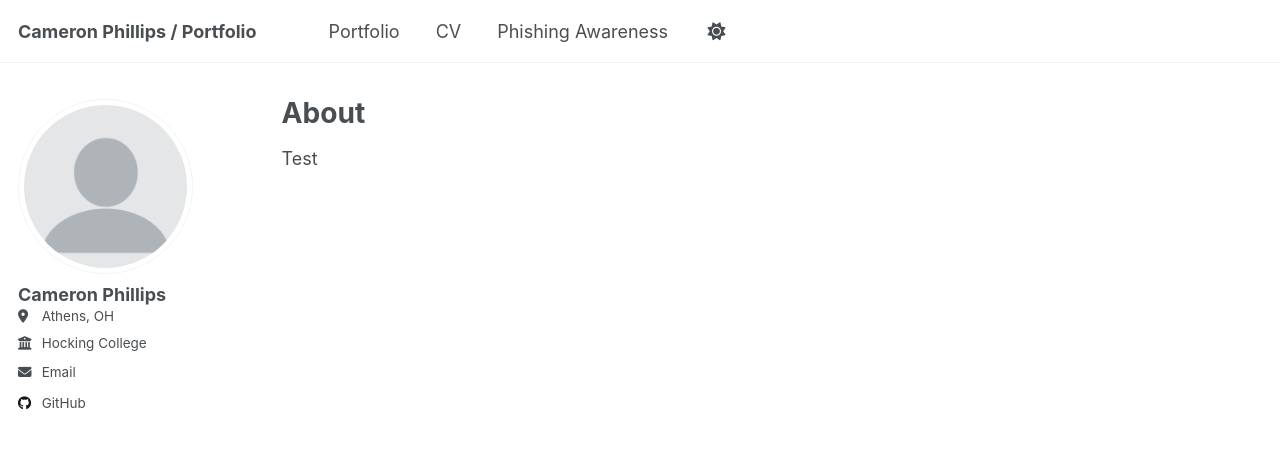
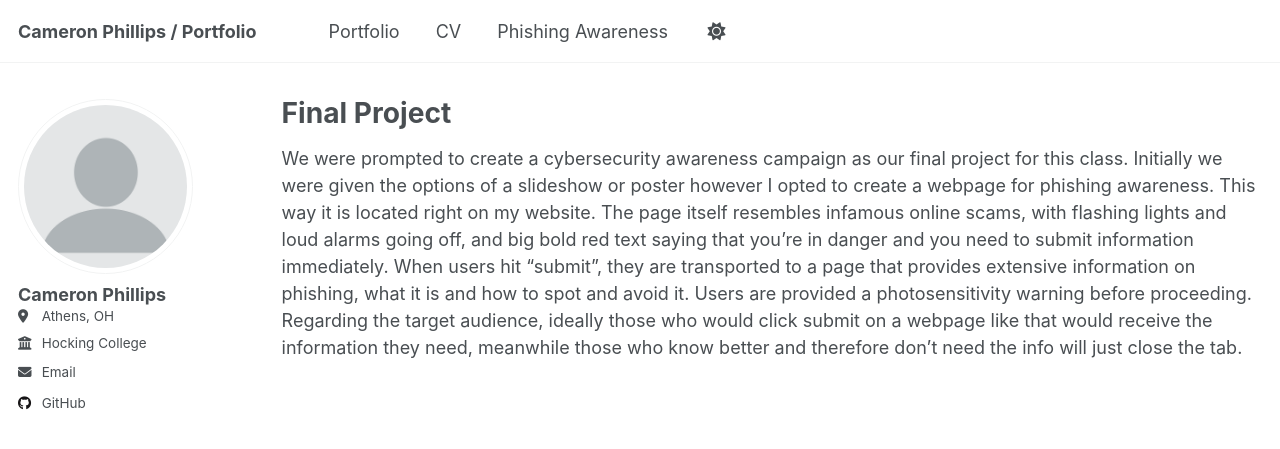
Before and after one commit to phillipsc2/portfolio-phillipsc2, a Jekyll site: the page built from _portfolio/CYBR-1100/FinalProject.md, in a window 1280 px wide. Shown: the top 449 px of the page. Built offline with Jekyll 4.4.1, drawn with Linux system fonts in a browser that asks for light colours.

Commit message:
Update FinalProject.md

```diff
--- a/_portfolio/CYBR-1100/FinalProject.md
+++ b/_portfolio/CYBR-1100/FinalProject.md
@@ -1,7 +1,8 @@
 ---
 layout: archive
-title: "About"
+title: "Final Project"
 sitemap: false
 permalink: /portfolio/Final_Project
 ---
-Test
+
+We were prompted to create a cybersecurity awareness campaign as our final project for this class. Initially we were given the options of a slideshow or poster however I opted to create a webpage for phishing awareness. This way it is located right on my website. The page itself resembles infamous online scams, with flashing lights and loud alarms going off, and big bold red text saying that you're in danger and you need to submit information immediately. When users hit "submit", they are transported to a page that provides extensive information on phishing, what it is and how to spot and avoid it. Users are provided a photosensitivity warning before proceeding. Regarding the target audience, ideally those who would click submit on a webpage like that would receive the information they need, meanwhile those who know better and therefore don't need the info will just close the tab.
```
